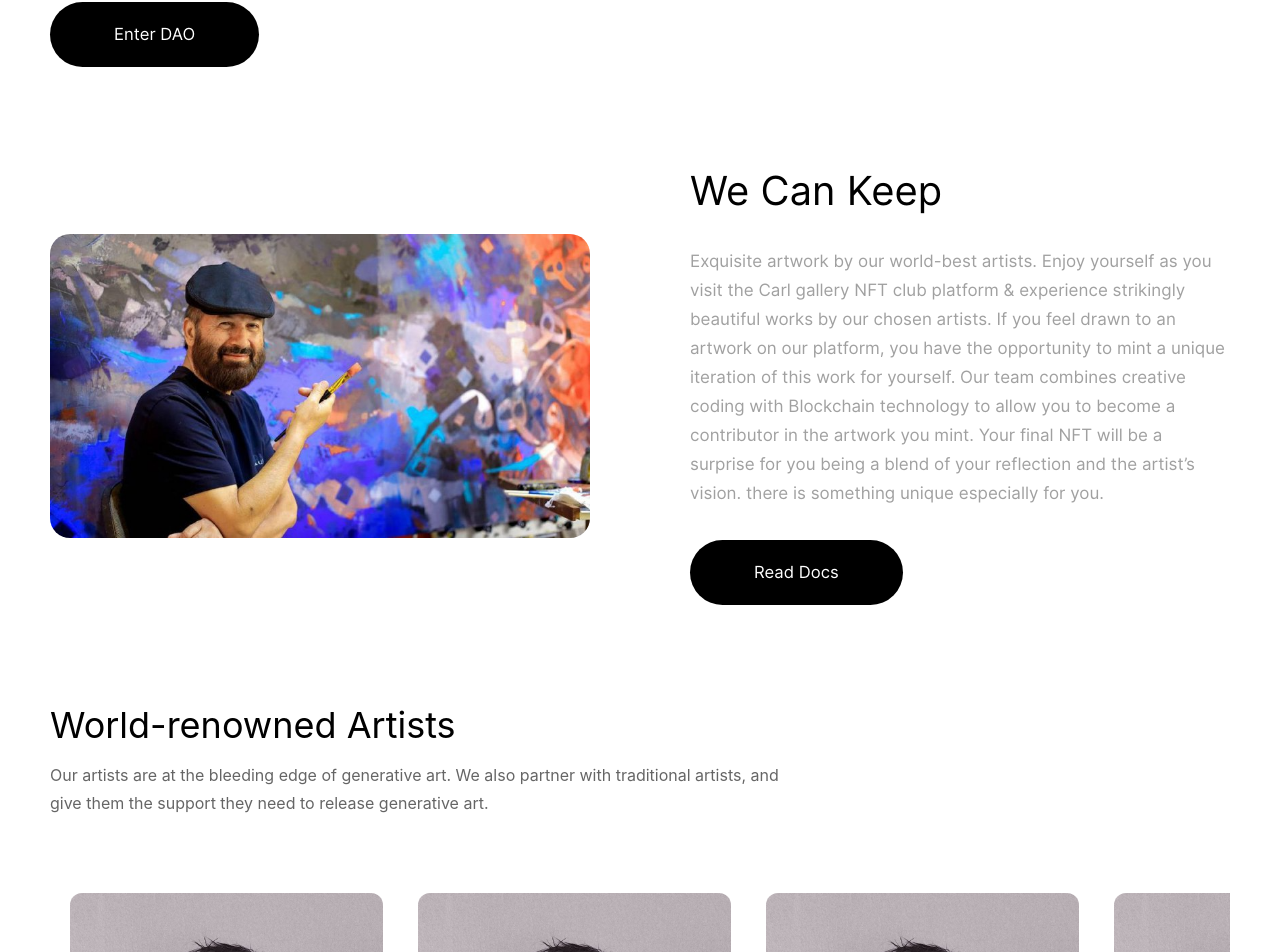
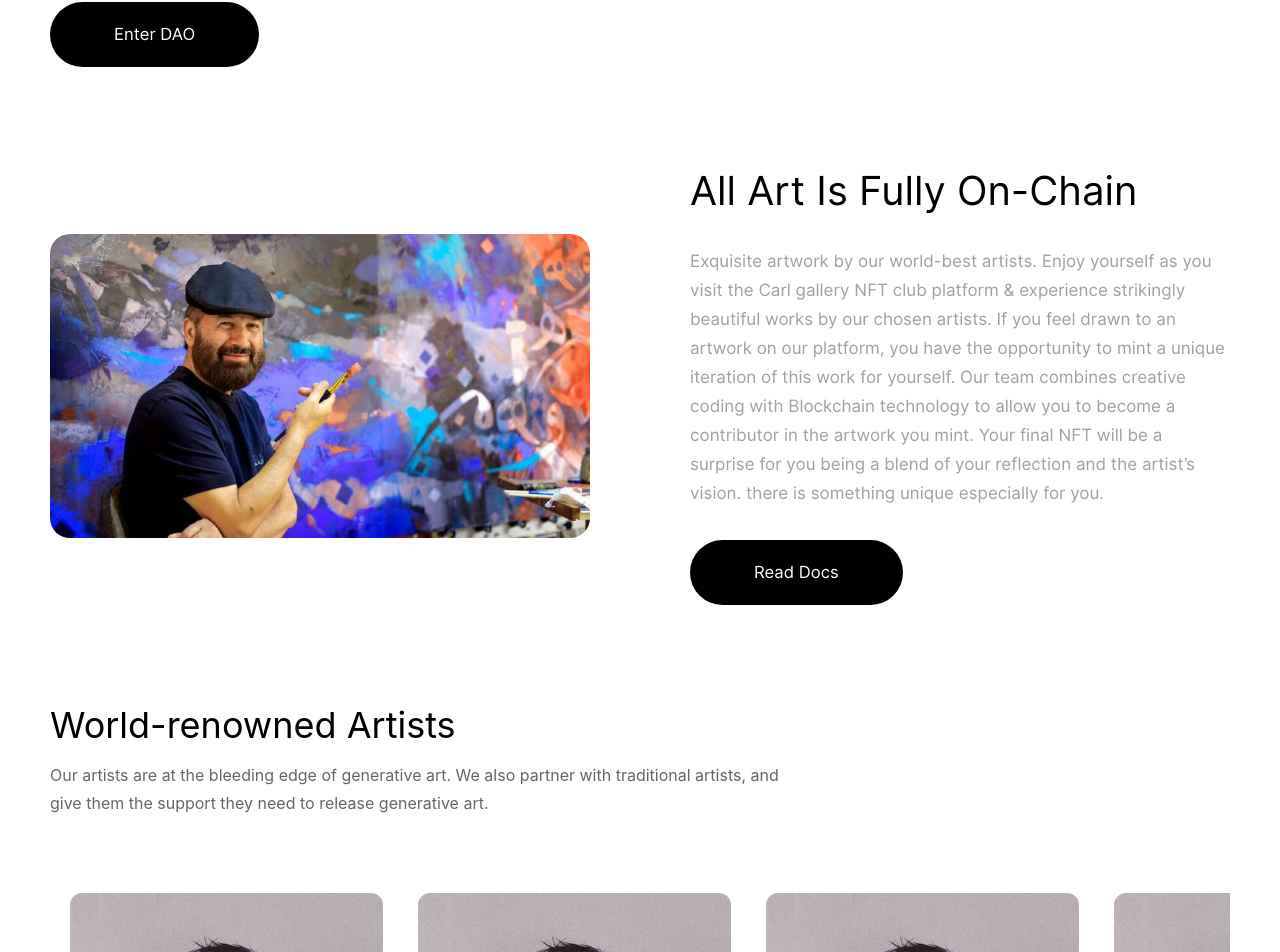
Before and after one commit to KosticDev/carlgallery, a React (Create React App) app: page / in a window 1280 px wide. Shown: the part 1647-2599 px from the top of the page. Built offline with nearby package versions, Linux system fonts and the light colour scheme.

Commit message:
content fix1

```diff
--- a/src/components/Content/Content.js
+++ b/src/components/Content/Content.js
@@ -27,7 +27,7 @@ We want you, the artists and us to come together to build a strong and massively
                         <img src={img2} alt='' />
                     </div>
                     <div className='content1_left'>
-                        <p>We Can Keep</p>
+                        <p>All Art Is Fully On-Chain</p>
                         <p className='desc'>Exquisite artwork by our world-best artists.
 Enjoy yourself as you visit the Carl gallery NFT club platform & experience strikingly beautiful works by our chosen artists.
 If you feel drawn to an artwork on our platform, you have the opportunity to mint a unique iteration of this work for yourself.
```
